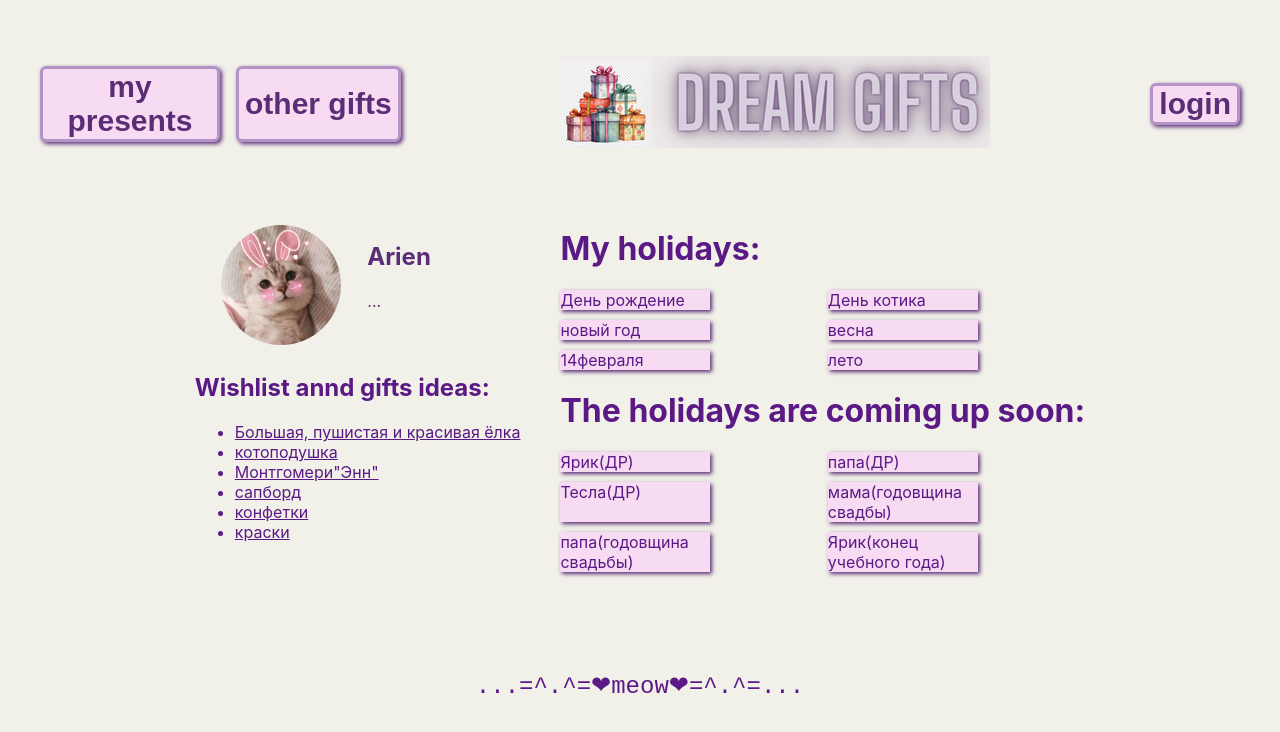
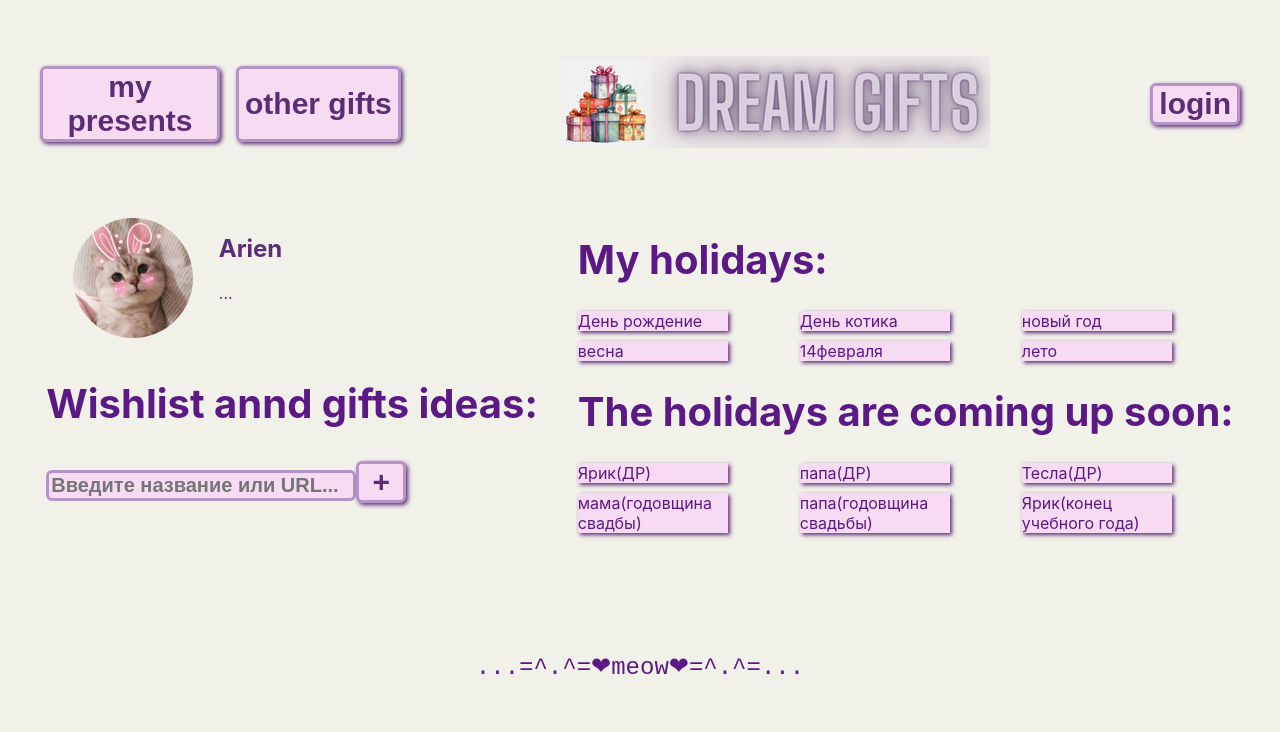
Before and after one commit to ArienI/dream-gifts, a React (Create React App) app: page / in a window 1280 px wide. Shown: the top 732 px of the page. Built offline with nearby package versions, Linux system fonts and the light colour scheme.

Commit message:
feat:wishInput

```diff
--- a/src/components/Main/Holidays/MyHolidays/MyHolidays.jsx
+++ b/src/components/Main/Holidays/MyHolidays/MyHolidays.jsx
@@ -8,7 +8,7 @@ export default function MyHolidays() {
   return (
 
     <div className={styles.myHolidays}>
-      <h1>My holidays:</h1>
+      <h1 className={styles.title}>My holidays:</h1>
       <div className={styles.holiday}>
         <div className={styles.holidayName}>День рождение</div>
         <div className={styles.holidayName}>День котика</div>
--- a/src/components/Main/Holidays/MyHolidays/MyHolidays.module.css
+++ b/src/components/Main/Holidays/MyHolidays/MyHolidays.module.css
@@ -9,3 +9,8 @@
   box-shadow: 2px 2px 4px #5b2d76;
   background-color: #f7dbf2;
 }
+
+.title {
+  font-size: 40px;
+  font-weight: bold;
+}
--- a/src/components/Main/Holidays/SoonHolidays/SoonHolidays.jsx
+++ b/src/components/Main/Holidays/SoonHolidays/SoonHolidays.jsx
@@ -9,7 +9,7 @@ export default function SoonHolidays() {
   return (
 
     <div className={styles.soonHolidays}>
-      <h1>The holidays are coming up soon:</h1>
+      <h1 className={styles.title}>The holidays are coming up soon:</h1>
       <div className={styles.holiday}>
         <div className={styles.holidayName}>Ярик(ДР) </div>
         <div className={styles.holidayName}>папа(ДР)</div>
--- a/src/components/Main/Holidays/SoonHolidays/SoonHolidays.module.css
+++ b/src/components/Main/Holidays/SoonHolidays/SoonHolidays.module.css
@@ -9,3 +9,8 @@
   box-shadow: 2px 2px 4px #5b2d76;
   background-color: #f7dbf2;
 }
+
+.title {
+  font-size: 40px;
+  font-weight: bold;
+}
--- a/src/components/Main/Info/Wishlist/Wishlist.jsx
+++ b/src/components/Main/Info/Wishlist/Wishlist.jsx
@@ -1,21 +1,83 @@
-import React from 'react';
+import React, { useState } from 'react';
 import styles from './Wishlist.module.css';
+
+// Функция для проверки, содержит ли текст ссылку
+const isURL = (text) => {
+  // простая регулярка, нужно даполнить
+  // протокол
+  const urlPattern = new RegExp('^(https?:\\/\\/)?' +
+    // доменное имя
+    '((([a-z\\d]([a-z\\d-]*[a-z\\d])*)\\.)+[a-z]{2,}|' +
+    // OR ip (v4) адрес
+    '((\\d{1,3}\\.){3}\\d{1,3}))' +
+    // порт и путь
+    '(\\:\\d+)?(\\/[-a-z\\d%_.~+]*)*' +
+    // query string
+    '(\\?[;&a-z\\d%_.~+=-]*)?' +
+    // фрагмент локатора
+    '(\\#[-a-z\\d_]*)?$', 'i');
+  return !!text.match(urlPattern);
+}
 
 
 const Wishlist = () => {
+  // Состояние для хранения списка желаний, пустой массив
+  const [items, setItems] = useState([]);
+
+  // Состояние для управления вводимым значением
+  const [newWish, setNewWish] = useState('');
+
+  // Функция для обновления состояния вводимого значения
+  const handleInputChange = (event) => {
+    setNewWish(event.target.value);
+  };
+
+  // Функция для добавления желания в список
+  const addWish = () => {
+    // Проверяем, что строка не пустая
+    if (newWish.trim() !== '') {
+      // Добавляем новое желание
+      setItems([...items, newWish]);
+      // Очищаем поле ввода
+      setNewWish('');
+    }
+  };
+
   return (
 
     <section className={styles.wishlist}>
 
       <h1 className={styles.title}>Wishlist annd gifts ideas:</h1>
 
-      <ul className={styles.items}>
-        <li>Большая, пушистая и красивая ёлка </li>
-        <li>котоподушка</li>
-        <li>Монтгомери"Энн"</li>
-        <li>сапборд</li>
-        <li>конфетки</li>
-        <li>краски</li>
+      <input
+        type="text"
+        className={styles.wish}
+        placeholder="Введите название или URL..."
+        id="wish"
+        // Привязываем значение поля ввода к состоянию
+        value={newWish}
+        // Обновляем состояние при каждом вводе символа
+        onChange={handleInputChange}
+      />
+      <button
+        className={styles.btn}
+        // добавить
+        onClick={addWish}
+      >
+        +
+      </button>
+
+      <ul className={styles.list}>
+        {items.map((item) => {
+          // Проверяем, является ли элемент URL-адресом
+          const isItemURL = isURL(item);
+          return (
+            // каждое желание должно быть уникальным
+            <li key={item}>
+              {isItemURL ? <a href={item} target="_blank" rel="noopener noreferrer">{item}</a> : item}
+            </li>
+          );
+        })}
       </ul>
 
     </section>
--- a/src/components/Main/Info/Wishlist/Wishlist.module.css
+++ b/src/components/Main/Info/Wishlist/Wishlist.module.css
@@ -1,3 +1,32 @@
-.items {
+.list {
   text-decoration: underline;
+  font-size: 24px;
 }
+
+.title {
+  font-size: 40px;
+  font-weight: bold;
+}
+
+.wish {
+  width: 300px;
+  font-size: 20px;
+  background-color: #f7dbf2;
+  border: 3px solid #b494c7;
+  border-radius: 6px;
+  color: #5b2d76;
+
+  font-weight: bold;
+}
+
+.btn {
+  width: 50px;
+  font-size: 30px;
+  background-color: #f7dbf2;
+  border: 3px solid #b494c7;
+  border-radius: 6px;
+  color: #5b2d76;
+  cursor: pointer;
+  box-shadow: 2px 2px 4px #5b2d76;
+  font-weight: bold;
+}
```
